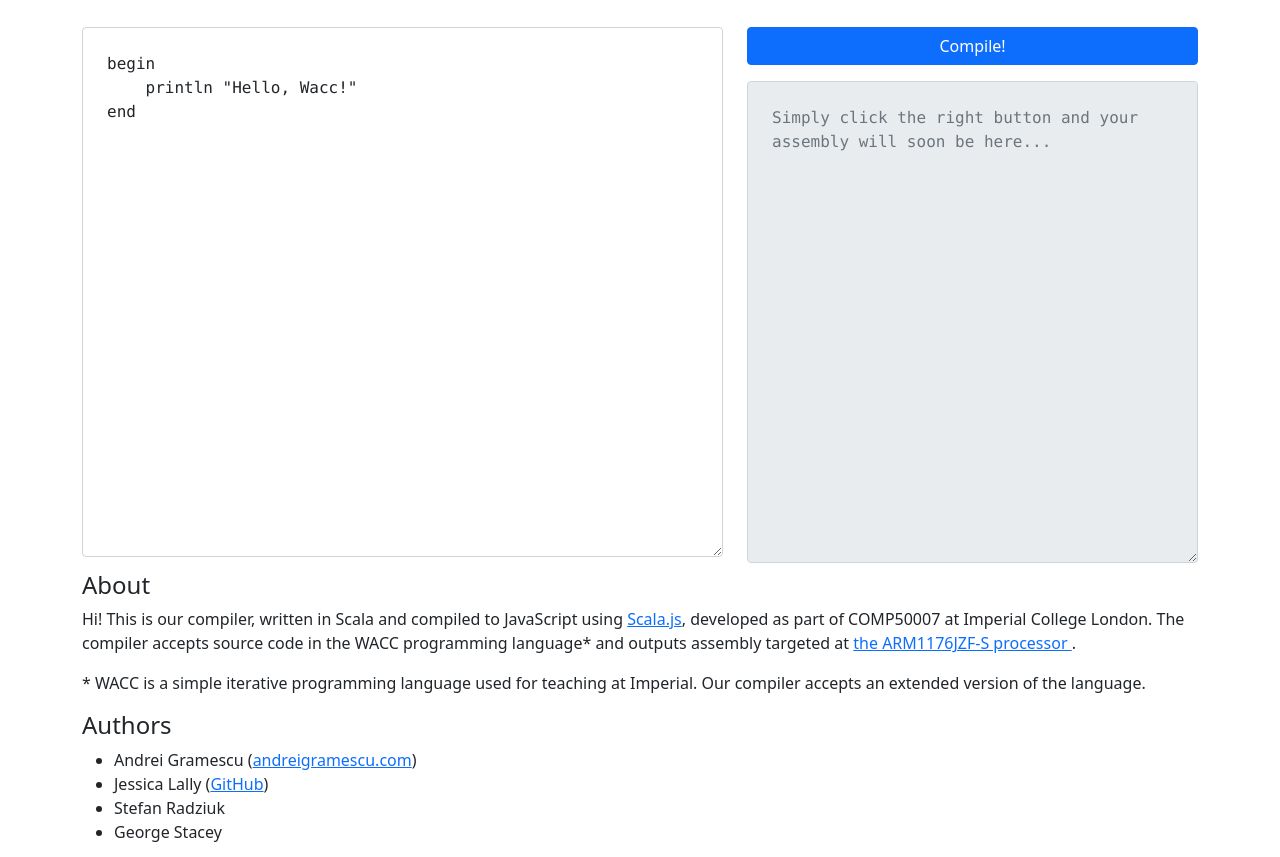
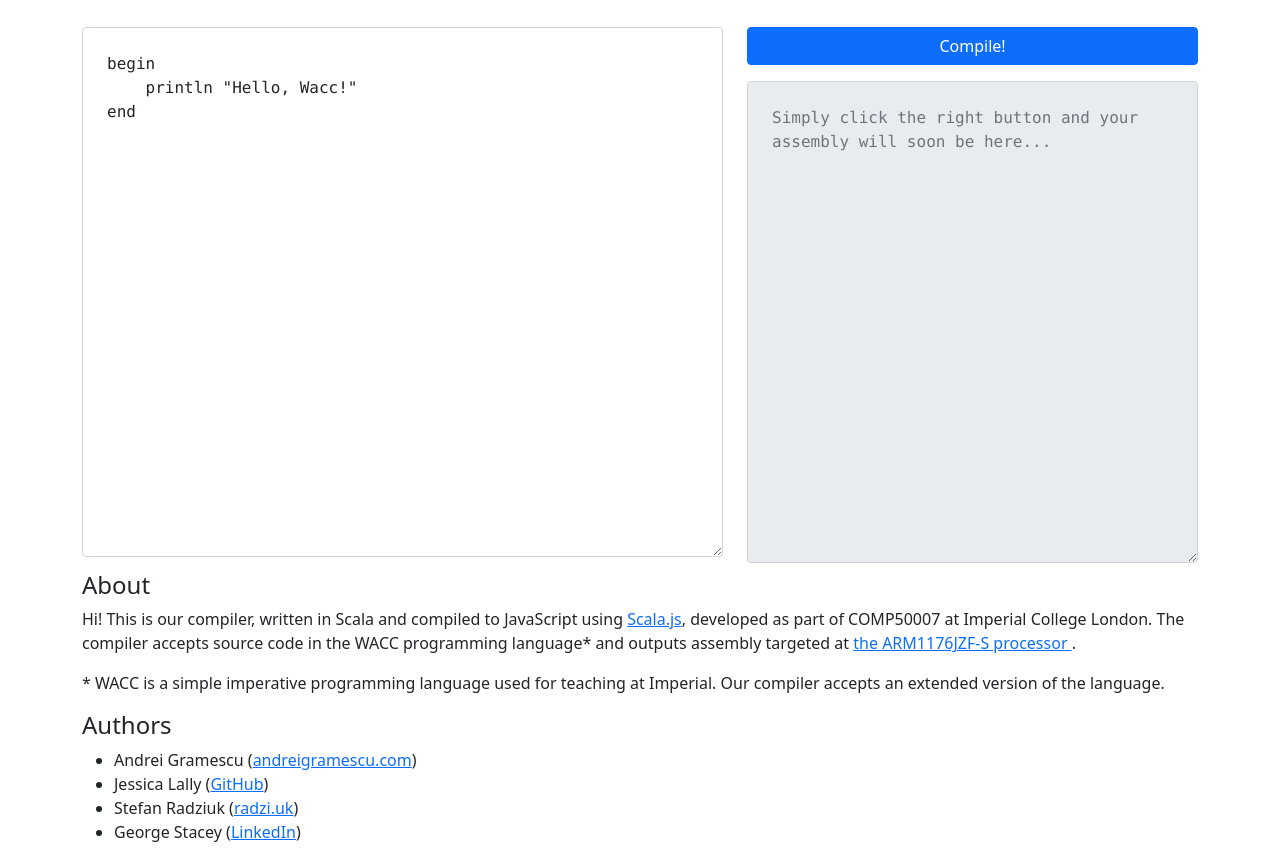
Before and after one commit to stefanradziuk/wacc.js, a plain HTML site: page index.html in a window 1280 px wide. Shown: the part 87-944 px from the top of the page. Drawn offline with nearby package versions, Linux system fonts and the light colour scheme.

Commit message:
add links

```diff
--- a/index.html
+++ b/index.html
@@ -53,7 +53,7 @@ end
           </p>
 
           <p>
-          * WACC is a simple iterative programming language used for teaching
+          * WACC is a simple imperative programming language used for teaching
           at Imperial. Our compiler accepts an extended version of the
           language.
           </p>
@@ -62,8 +62,8 @@ end
           <ul>
             <li>Andrei Gramescu (<a href="https://www.andreigramescu.com/">andreigramescu.com</a>)</li>
             <li>Jessica Lally (<a href="https://github.com/jessicalally">GitHub</a>)</li>
-            <li>Stefan Radziuk</li>
-            <li>George Stacey</li>
+            <li>Stefan Radziuk (<a href="https://stefan.radzi.uk/">radzi.uk</a>)</li>
+            <li>George Stacey (<a href="https://www.linkedin.com/in/george-stacey1/">LinkedIn</a>)</li>
           </ul>
 
           <h4>Sample programs</h4>
```
